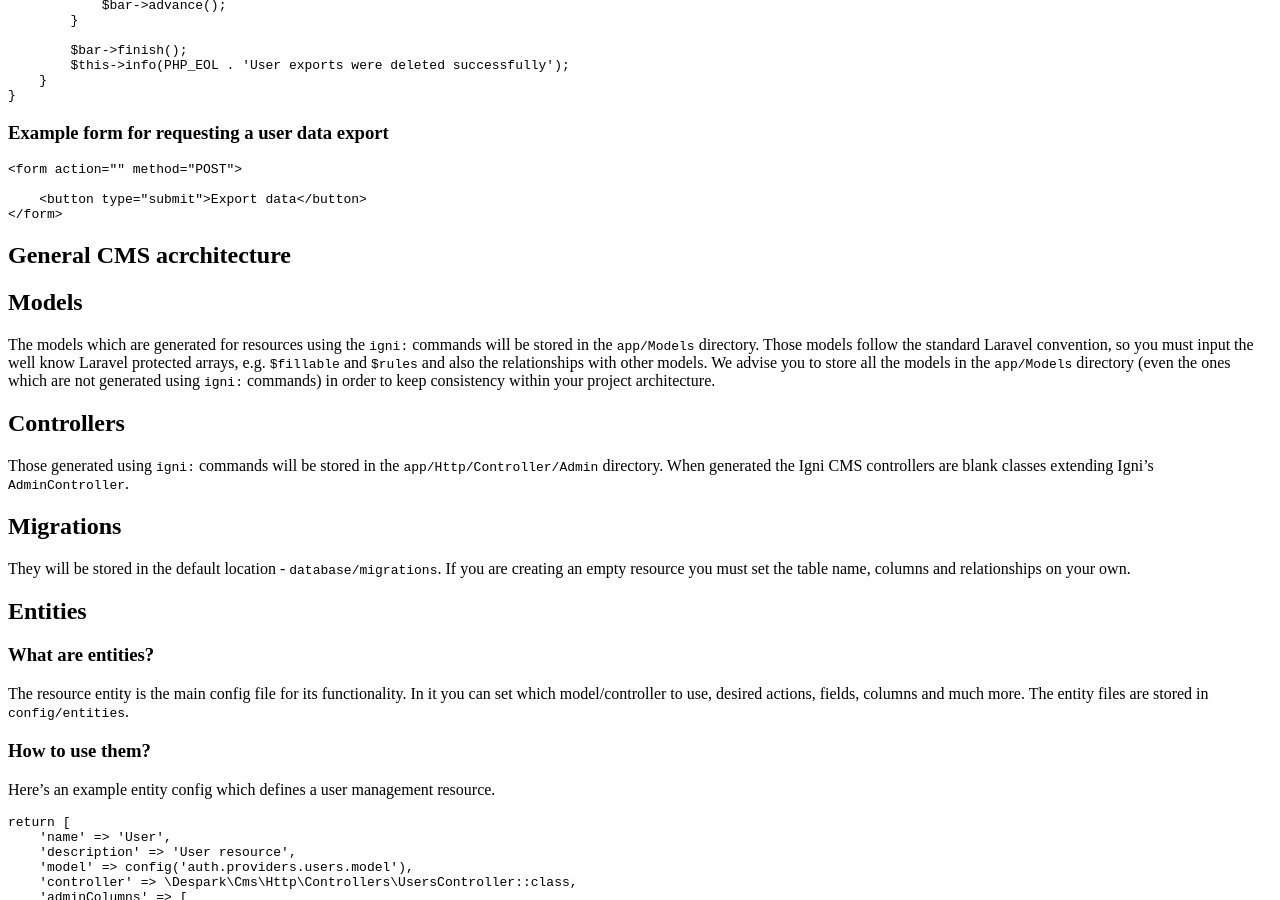
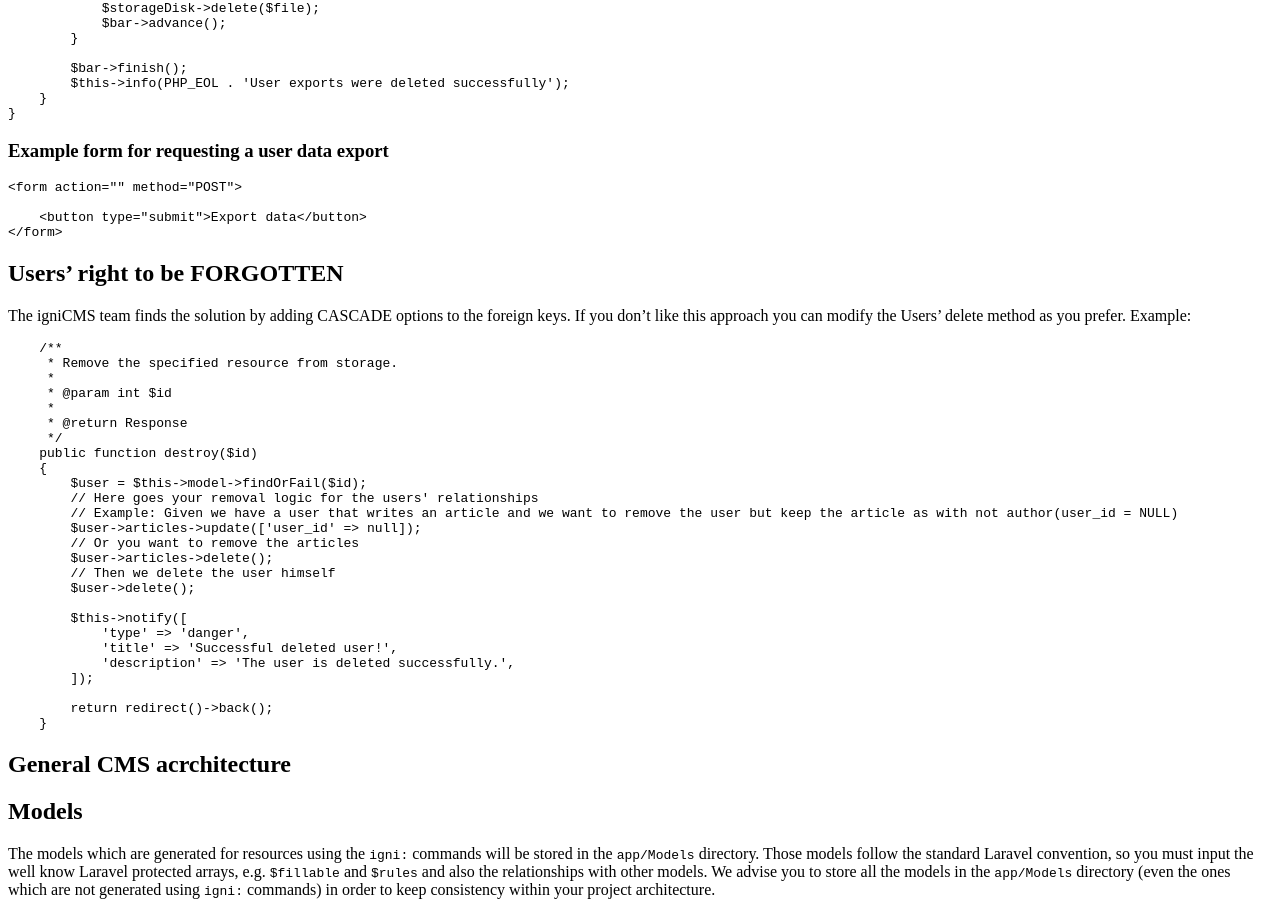
Before and after one commit to despark/igni-core, a Jekyll site: the page built from docs/index.md, in a window 1280 px wide and 900 px high, scrolled down 4525 px. Built offline with Jekyll 4.4.1, drawn with Linux system fonts in a browser that asks for light colours; our own code applies the rules of GitHub Pages for plain Markdown files; some of the changed text lies outside the part shown.

Commit message:
Document Users' right to be FORGOTTEN

````diff
--- a/docs/index.md
+++ b/docs/index.md
@@ -9,6 +9,7 @@ layout: default
 # GDPR Compliance
 * [Restrict Processing](#restrict-processing)
 * [Export user's data](#export-users-data)
+* [Users' right to be FORGOTTEN](#users-right-to-be-forgotten)
 
 # General CMS architecture
 * [Models](#models)
@@ -263,6 +264,39 @@ class CleanUserExports extends Command
     {{ csrf_field() }}
     <button type="submit">Export data</button>
 </form>
+```
+
+## Users' right to be FORGOTTEN
+The igniCMS team finds the solution by adding CASCADE options to the foreign keys.
+If you don't like this approach you can modify the Users' delete method as you prefer.
+Example:
+```php
+    /**
+     * Remove the specified resource from storage.
+     *
+     * @param int $id
+     *
+     * @return Response
+     */
+    public function destroy($id)
+    {
+        $user = $this->model->findOrFail($id);
+        // Here goes your removal logic for the users' relationships
+        // Example: Given we have a user that writes an article and we want to remove the user but keep the article as with not author(user_id = NULL)
+        $user->articles->update(['user_id' => null]);
+        // Or you want to remove the articles
+        $user->articles->delete();
+        // Then we delete the user himself
+        $user->delete();
+
+        $this->notify([
+            'type' => 'danger',
+            'title' => 'Successful deleted user!',
+            'description' => 'The user is deleted successfully.',
+        ]);
+
+        return redirect()->back();
+    }
 ```
 
 # General CMS acrchitecture
````
